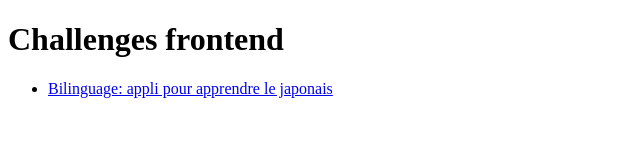
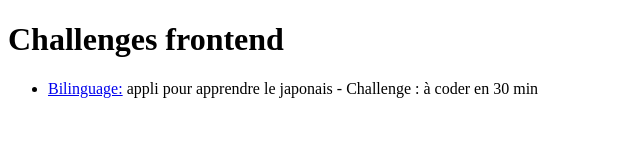
Before and after one commit to RomainSire/Challenges-Front, a plain HTML site: page index.html in a window 1280 px wide. Shown: the whole page, without its empty margins (0-640 px from the left). Drawn offline with Linux system fonts and the light colour scheme.

Commit message:
Amélioration page index et readme

```diff
--- a/index.html
+++ b/index.html
@@ -9,7 +9,7 @@
   <h1>Challenges frontend</h1>
   <ul>
     <li>
-      <a href="./Bilinguage/index.html">Bilinguage: appli pour apprendre le japonais</a>
+      <a href="./Bilinguage/index.html">Bilinguage:</a> appli pour apprendre le japonais - Challenge : à coder en 30 min
     </li>
   </ul>
 </body>
```
Also changed, not shown: Bilinguage/README.md.
